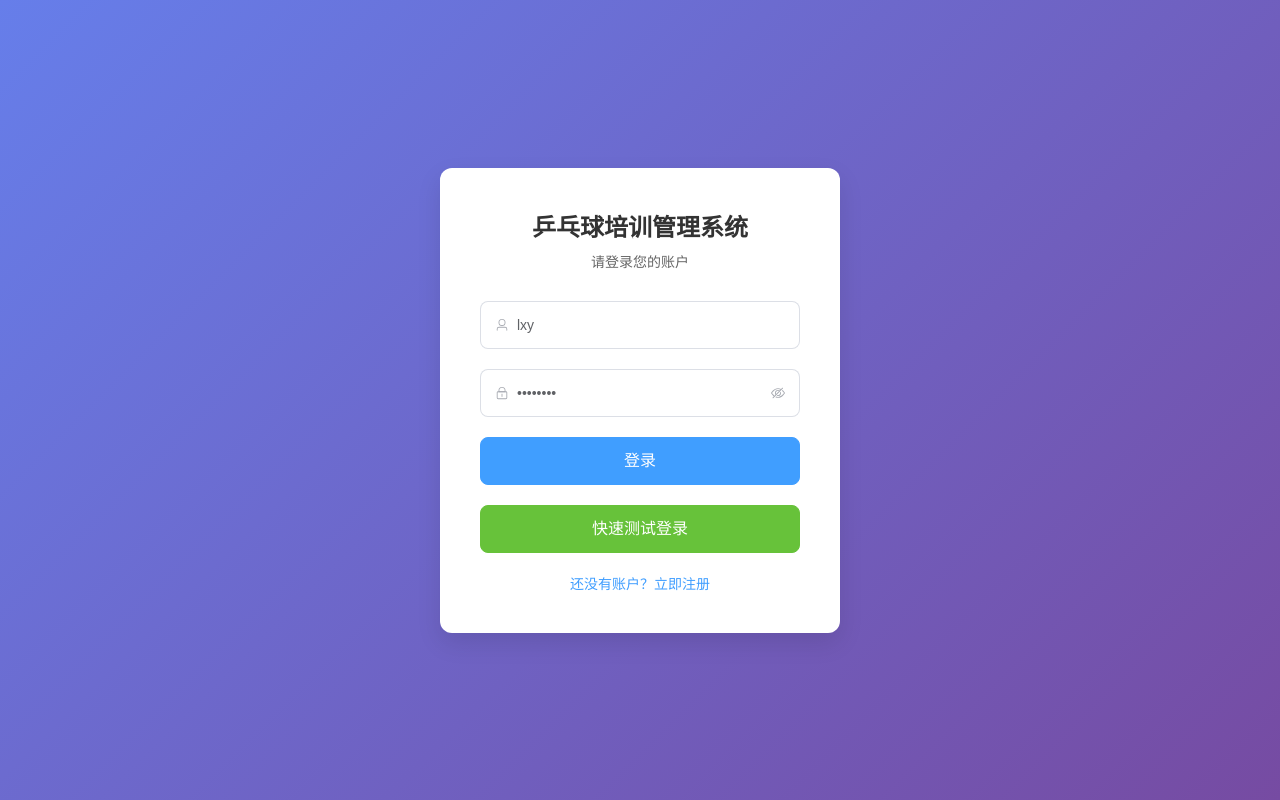
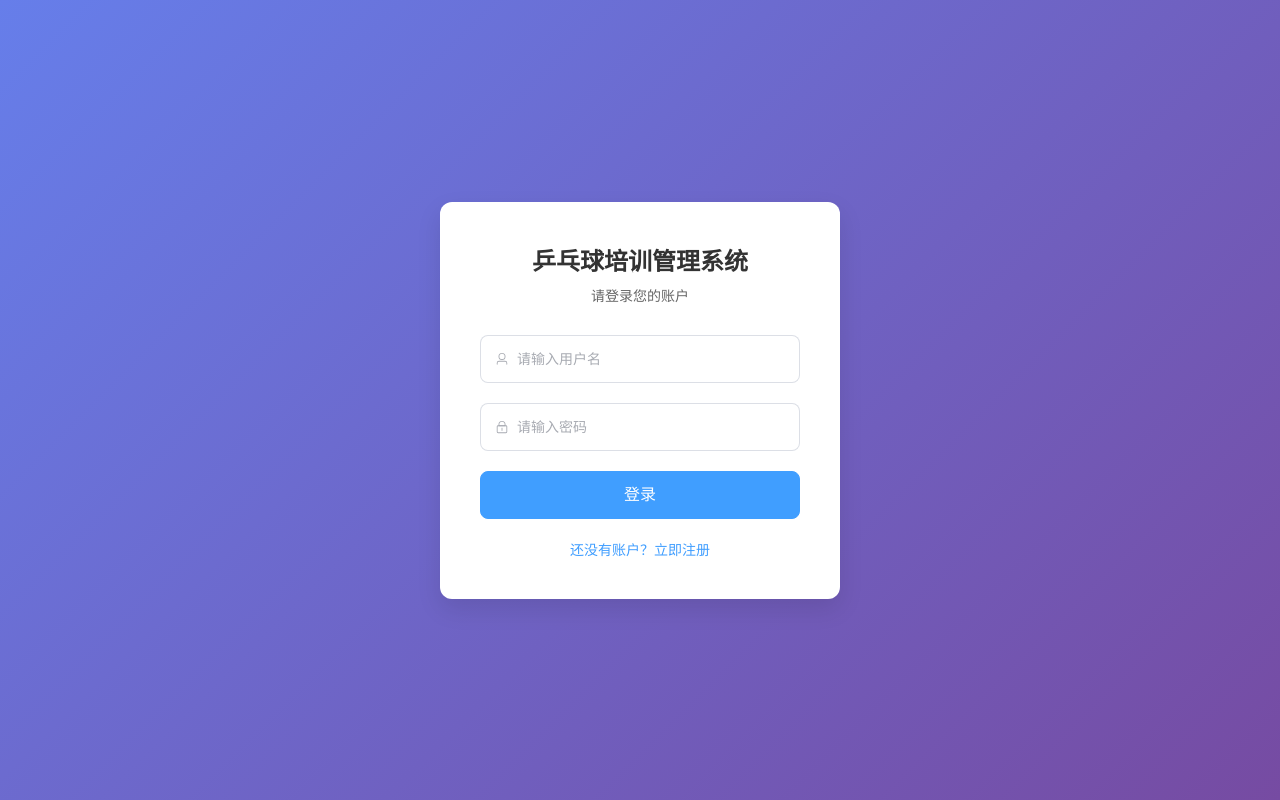
Before and after one commit to fuxius/JLU_software_project, a Vue app in the folder frontend/: page /login in a window 1280 px wide. Built offline with nearby package versions, Linux system fonts and the light colour scheme.

Commit message:
refactor: remove quick login feature and reset default login form values

```diff
--- a/frontend/src/views/auth/Login.vue
+++ b/frontend/src/views/auth/Login.vue
@@ -46,17 +46,6 @@
           </el-button>
         </el-form-item>
 
-        <el-form-item>
-          <el-button
-            type="success"
-            size="large"
-            style="width: 100%"
-            @click="quickLogin"
-          >
-            快速测试登录
-          </el-button>
-        </el-form-item>
-
         <div class="login-footer">
           <router-link to="/register" class="register-link">
             还没有账户？立即注册
@@ -83,8 +72,8 @@ const loading = ref(false)
 
 // 表单数据
 const loginForm = reactive<LoginForm>({
-  username: 'lxy',
-  password: 'lxy123!!'
+  username: '',
+  password: ''
 })
 
 // 表单验证规则
@@ -131,45 +120,6 @@ const handleLogin = async () => {
     }
   } catch (error) {
     console.error('登录失败:', error)
-  } finally {
-    loading.value = false
-  }
-}
-
-// 快速测试登录
-const quickLogin = async () => {
-  try {
-    loading.value = true
-
-    // 设置测试账户信息
-    loginForm.username = 'lxy'
-    loginForm.password = 'lxy123!!'
-
-    const result = await userStore.login(loginForm)
-
-    if (result.success) {
-      // 根据用户角色跳转到不同页面
-      const role = userStore.userRole
-      switch (role) {
-        case 'super_admin':
-          router.push('/admin/campus')
-          break
-        case 'campus_admin':
-          router.push('/admin/users')
-          break
-        case 'coach':
-          router.push('/coach/students')
-          break
-        case 'student':
-          router.push('/student/coaches')
-          break
-        default:
-          // 如果角色未识别，跳转到登录页面
-          router.push('/login')
-      }
-    }
-  } catch (error) {
-    console.error('快速登录失败:', error)
   } finally {
     loading.value = false
   }
```
